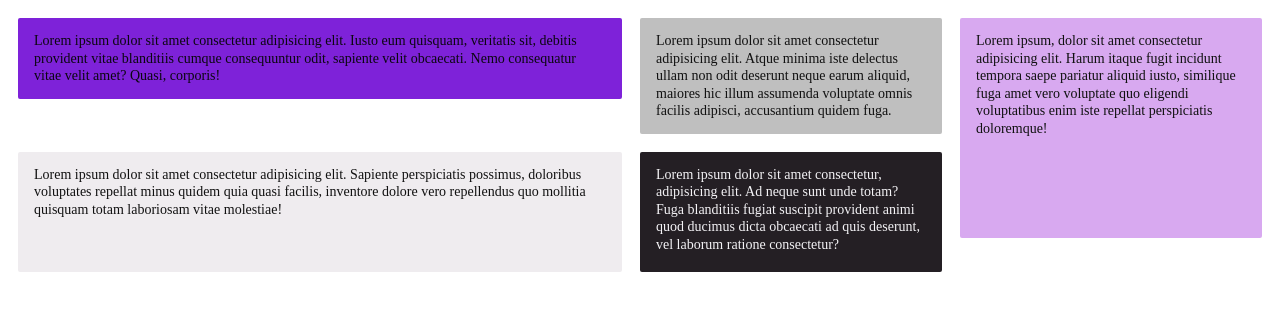
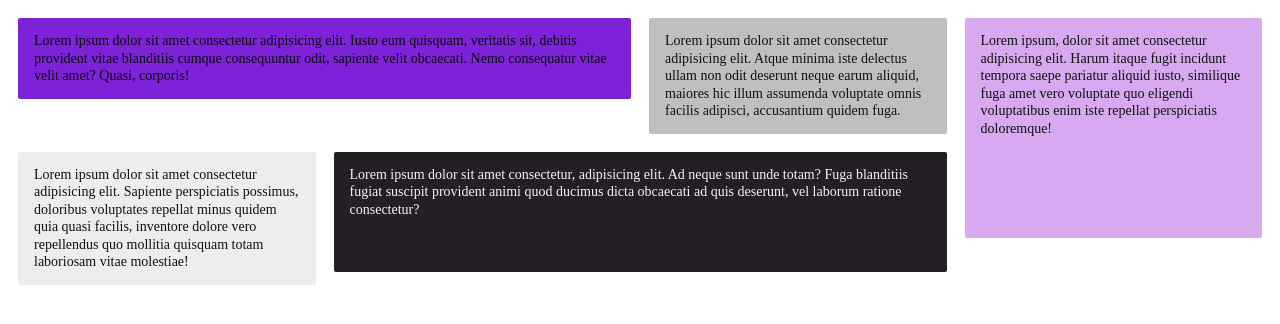
Before and after one commit to Kristijan2006/HTML-CSS-Homework, a plain HTML site: page domasna 1.1/Grid layout/index.html in a window 1280 px wide. Drawn offline with Linux system fonts and the light colour scheme.

Commit message:
grid layout

```diff
--- a/domasna 1.1/Grid layout/style.css
+++ b/domasna 1.1/Grid layout/style.css
@@ -11,8 +11,9 @@ body {
 
 .grid-container {
   display: grid;
- grid-template-columns: 2fr 1fr 1fr;
-  grid-auto-rows: min-content;
+ grid-template-columns: 1fr 1fr 1fr 1fr;
+
+
   gap: 18px;
   align-items: start;
 }
@@ -26,8 +27,9 @@ body {
 
 
 .box1 {
-  grid-column: 1 / 2;
-  grid-row: 1 / 2;
+  grid-column: 1 / 3;
+  grid-row: 1 / 3;
+
   background: #7e22d9;
   color: #0b0710;
 
@@ -35,7 +37,7 @@ body {
 
 
 .box2 {
-  grid-column: 2 / 3;
+  grid-column: 3 / 4;
   grid-row: 1 / 2;
   background: #bfbfbf;
   color: #111;
@@ -44,11 +46,12 @@ body {
 
 
 .box3 {
-  grid-column: 3 / 3;
-  grid-row: 1 / 4;
+  grid-column: 4 / 5;
+  grid-row: 1 / 5;
   background: #d8a9f0;
   color: #111;
   min-height: 220px;
+
 
 
 }
@@ -65,7 +68,7 @@ body {
 
 
 .box5 {
-  grid-column: 2 / 2;
+  grid-column: 2 / 4;
   grid-row: 3 / 2;
   background: #241f24;
   color: #f4f3f6;
```
